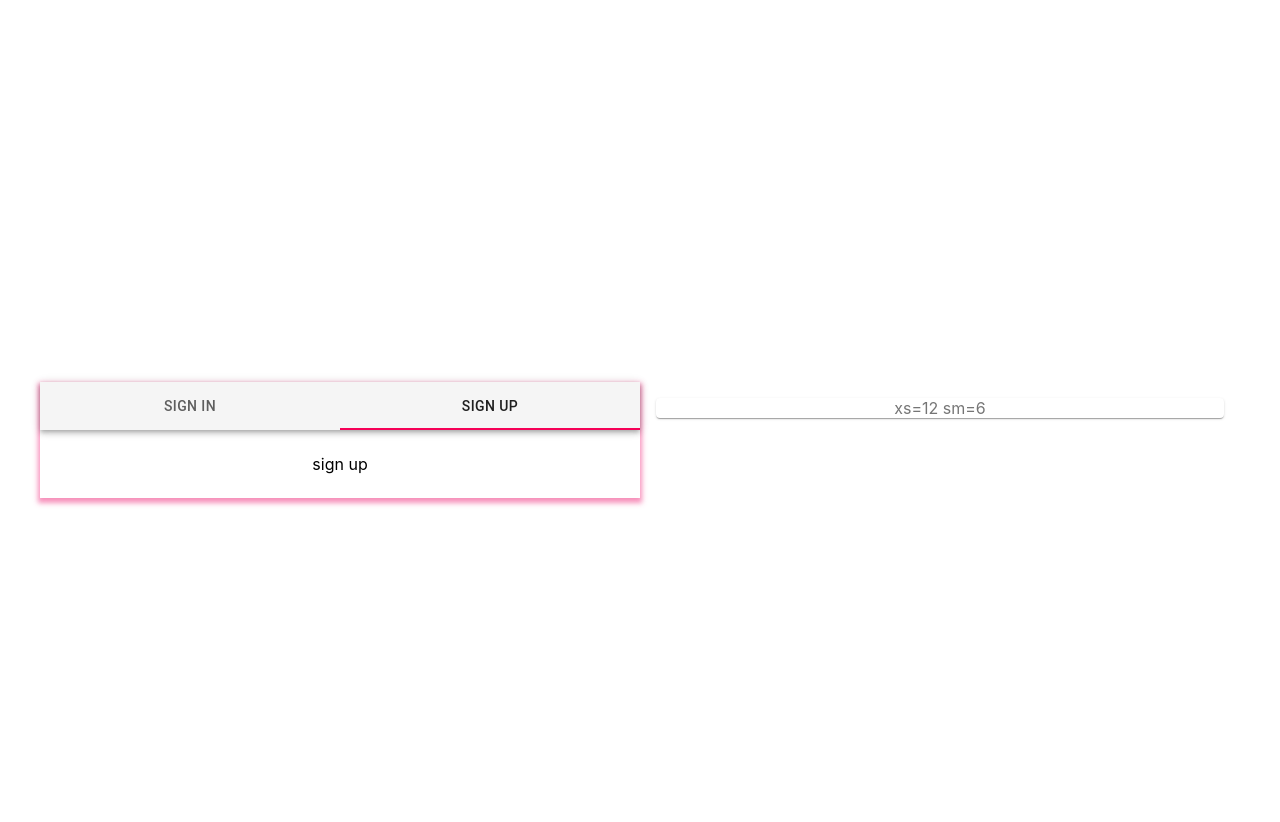
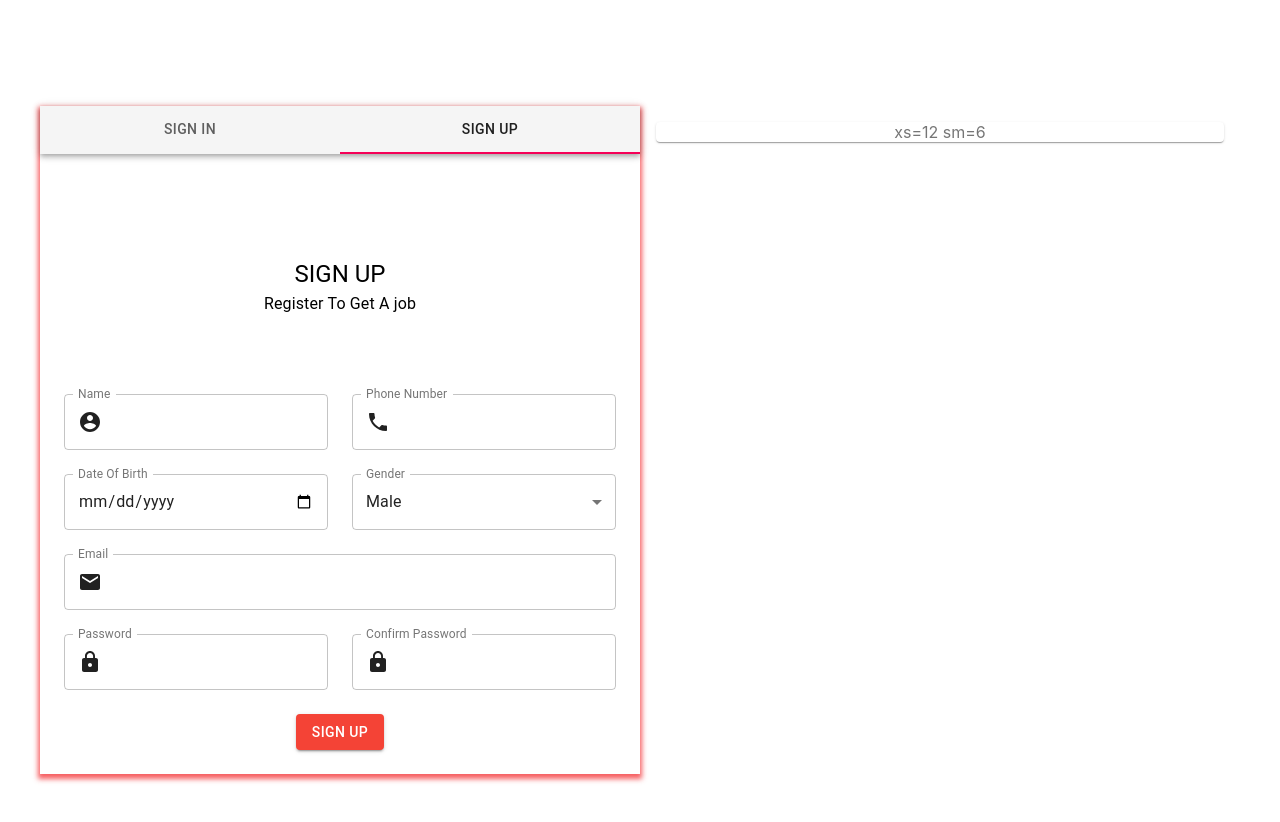
Before and after one commit to shahriar-nafee/techforing, a React (Create React App) app: page / in a window 1280 px wide. Both pictures are taken after a click on the tab "SIGN UP". Shown: the top 822 px of the page. Built offline with nearby package versions, Linux system fonts and the light colour scheme.

Commit message:
user reg

```diff
--- a/src/pages/Login.js
+++ b/src/pages/Login.js
@@ -48,7 +48,7 @@ const useStyles = makeStyles((theme) => ({
   },
   border: {
     backgroundColor: "light",
-    boxShadow: "0 3px 5px 2px rgba(244, 112, 166, 0.77)",
+    boxShadow: "0 3px 5px 2px rgba(243, 41, 44, 0.74)",
   },
   paper: {
     textAlign: "center",
--- a/src/pages/components/AppBar.js
+++ b/src/pages/components/AppBar.js
@@ -22,12 +22,12 @@ const useStyles = makeStyles((theme) => ({
   appBar: {
     zIndex: theme.zIndex.drawer + 1,
   },
-  title: {
-    display: "none",
-    [theme.breakpoints.up("sm")]: {
-      display: "block",
-    },
-  },
+  // title: {
+  //   display: "none",
+  //   [theme.breakpoints.up("sm")]: {
+  //     display: "block",
+  //   },
+  // },
 
   sectionDesktop: {
     display: "none",
@@ -135,8 +135,8 @@ export default function PrimarySearchAppBar() {
     <div className={classes.grow}>
       <AppBar position="fixed" className={classes.appBar}>
         <Toolbar>
-          <Typography className={classes.title} variant="h6" noWrap>
-            Material-UI
+          <Typography variant="h6" noWrap>
+            TechForing
           </Typography>
           <div className={classes.grow} />
           <div className={classes.sectionDesktop}>
--- a/src/pages/components/SignIn.js
+++ b/src/pages/components/SignIn.js
@@ -33,13 +33,17 @@ const useStyles = makeStyles((theme) => ({
       marginTop: theme.spacing(2),
     },
   },
+  button: {
+    backgroundColor: "#f44336",
+    color: "white",
+  },
 }));
 
 const SignIn = () => {
   const classes = useStyles();
   const dispatch = useDispatch();
   const navigate = useNavigate();
-  const { userInfo, logInError, loading } = useSelector((state) => state.auth);
+  const { token, logInError, loading } = useSelector((state) => state.auth);
 
   const [signinData, setSigninData] = useState({
     email: "",
@@ -66,25 +70,10 @@ const SignIn = () => {
   }, [logInError]);
 
   useEffect(() => {
-    if (userInfo) {
+    if (token) {
       navigate("/home");
     }
-  }, [userInfo, navigate]);
-
-  // async function handleLogin(e) {
-  //   e.preventDefault();
-  //   console.log(loginData);
-  //   let result = await fetch("https://tf-practical.herokuapp.com/api/login/", {
-  //     method: "POST",
-  //     headers: {
-  //       "Content-Type": "application/json",
-  //     },
-  //     body: JSON.stringify(loginData),
-  //   });
-  //   result = await result.json();
-  //   localStorage.setItem("user-info", JSON.stringify(result));
-  //   navigate("/home");
-  // }
+  }, [token, navigate]);
 
   return (
     <Grid>
@@ -106,6 +95,7 @@ const SignIn = () => {
       <form onSubmit={handleSigninSubmit}>
         <TextField
           className={classes.margin}
+          type="email"
           label="Email"
           id="email"
           name="email"
@@ -138,7 +128,7 @@ const SignIn = () => {
           }}
         />
         <Box textAlign="center">
-          <Button className={classes.typo} variant="contained" type="submit">
+          <Button className={classes.button} variant="contained" type="submit">
             SIGN IN
           </Button>
         </Box>
--- a/src/pages/components/SignUp.js
+++ b/src/pages/components/SignUp.js
@@ -1,7 +1,294 @@
-import React from "react";
+import React, { useEffect, useState } from "react";
+import { makeStyles } from "@material-ui/core/styles";
+import Grid from "@material-ui/core/Grid";
+import {
+  Box,
+  Button,
+  InputAdornment,
+  TextField,
+  Typography,
+} from "@material-ui/core";
+import AccountCircleIcon from "@material-ui/icons/AccountCircle";
+import PhoneIcon from "@material-ui/icons/Phone";
+import { Lock, Mail } from "@material-ui/icons";
+import { useDispatch, useSelector } from "react-redux";
+import { signupUser } from "../features/AuthSlice";
+import { Alert } from "@material-ui/lab";
+
+const genderList = [
+  {
+    value: "Male",
+    label: "Male",
+  },
+  {
+    value: "Female",
+    label: "Female",
+  },
+  {
+    value: "Other",
+    label: "Other",
+  },
+];
+
+const useStyles = makeStyles((theme) => ({
+  root: {
+    flexGrow: 1,
+  },
+  header: {
+    marginTop: theme.spacing(10),
+    marginBottom: theme.spacing(8),
+  },
+  typo: {
+    textAlign: "center",
+  },
+  warning: {
+    width: "100%",
+    "& > * + *": {
+      marginTop: theme.spacing(2),
+    },
+  },
+  form: {
+    marginTop: theme.spacing(2),
+  },
+  button: {
+    backgroundColor: "#f44336",
+    color: "white",
+    marginTop: theme.spacing(3),
+  },
+}));
 
 function SignUp() {
-  return <>sign up</>;
+  const classes = useStyles();
+  const [gender, setGender] = useState();
+  const dispatch = useDispatch();
+  const [signupData, setSignupData] = useState({
+    full_name: "",
+    phone_number: "",
+    birthDate: "",
+    gender: "Male",
+    email: "",
+    password: "",
+    confirmPassword: "",
+  });
+  const [warning, setWarning] = useState();
+  const [success, setSuccess] = useState();
+
+  const { signUpError, message } = useSelector((state) => state.auth);
+
+  const handleSignupInput = (e) => {
+    const newData = { ...signupData };
+    newData[e.target.name] = e.target.value;
+    setSignupData(newData);
+  };
+
+  const handleChange = (event) => {
+    setGender(event.target.value);
+  };
+
+  const handleSignupSubmit = async (e) => {
+    e.preventDefault();
+    setWarning("");
+    setSuccess("");
+    if (signupData.password !== signupData.confirmPassword) {
+      return setWarning("Passwords do not match");
+    }
+
+    try {
+      await dispatch(signupUser(signupData));
+    } catch {
+      alert();
+    }
+  };
+
+  useEffect(() => {
+    setWarning(signUpError);
+    setSuccess(message);
+    if (success) {
+      setSignupData({
+        full_name: "",
+        phone_number: "",
+        birthDate: "",
+        gender: "Male",
+        email: "",
+        password: "",
+        confirmPassword: "",
+      });
+    }
+  }, [signUpError, message]);
+
+  useEffect(() => {
+    setWarning("");
+    setSuccess("");
+  }, []);
+  return (
+    <div className={classes.root}>
+      <Box className={classes.header}>
+        <Typography className={classes.typo} variant="h5">
+          SIGN UP
+        </Typography>
+        <Typography className={classes.typo} variant="subtitle1">
+          Register To Get A job
+        </Typography>
+      </Box>
+      {warning && (
+        <div className={classes.warning}>
+          <Alert variant="filled" severity="error">
+            {warning}
+          </Alert>
+        </div>
+      )}
+      {success && (
+        <div className={classes.warning}>
+          <Alert variant="filled" severity="success">
+            {success}
+          </Alert>
+        </div>
+      )}
+      <form onSubmit={handleSignupSubmit}>
+        <Grid container spacing={3} className={classes.form}>
+          <Grid item xs={6}>
+            <TextField
+              label="Name"
+              id="full_name"
+              name="full_name"
+              value={signupData.full_name}
+              onChange={(e) => handleSignupInput(e)}
+              variant="outlined"
+              fullWidth
+              InputProps={{
+                startAdornment: (
+                  <InputAdornment position="start">
+                    <AccountCircleIcon />
+                  </InputAdornment>
+                ),
+              }}
+            />
+          </Grid>
+          <Grid item xs={6}>
+            <TextField
+              type="number"
+              label="Phone Number"
+              id="phone_number"
+              name="phone_number"
+              value={signupData.phone_number}
+              onChange={(e) => handleSignupInput(e)}
+              variant="outlined"
+              fullWidth
+              InputProps={{
+                startAdornment: (
+                  <InputAdornment position="start">
+                    <PhoneIcon />
+                  </InputAdornment>
+                ),
+              }}
+            />
+          </Grid>
+          <Grid item xs={6}>
+            <TextField
+              type="date"
+              label="Date Of Birth"
+              id="birthDate"
+              name="birthDate"
+              value={signupData.birthDate}
+              onChange={(e) => handleSignupInput(e)}
+              variant="outlined"
+              fullWidth
+              InputLabelProps={{
+                shrink: true,
+              }}
+            />
+          </Grid>
+          <Grid item xs={6}>
+            <TextField
+              id="gender"
+              name="gender"
+              select
+              label="Gender"
+              value={gender}
+              onChange={handleChange}
+              onClick={(e) => handleSignupInput(e)}
+              SelectProps={{
+                native: true,
+              }}
+              variant="outlined"
+              fullWidth
+            >
+              {genderList.map((option) => (
+                <option key={option.value} value={option.value}>
+                  {option.label}
+                </option>
+              ))}
+            </TextField>
+          </Grid>
+          <Grid item xs={12}>
+            <TextField
+              className={classes.margin}
+              type="email"
+              label="Email"
+              id="email"
+              name="email"
+              value={signupData.email}
+              onChange={(e) => handleSignupInput(e)}
+              variant="outlined"
+              fullWidth
+              InputProps={{
+                startAdornment: (
+                  <InputAdornment position="start">
+                    <Mail />
+                  </InputAdornment>
+                ),
+              }}
+            />
+          </Grid>
+          <Grid item xs={6}>
+            <TextField
+              className={classes.margin}
+              label="Password"
+              type="password"
+              id="password"
+              name="password"
+              value={signupData.password}
+              onChange={(e) => handleSignupInput(e)}
+              variant="outlined"
+              fullWidth
+              InputProps={{
+                startAdornment: (
+                  <InputAdornment position="start">
+                    <Lock />
+                  </InputAdornment>
+                ),
+              }}
+            />
+          </Grid>
+          <Grid item xs={6}>
+            <TextField
+              className={classes.margin}
+              label="Confirm Password"
+              type="password"
+              id="confirmPassword"
+              name="confirmPassword"
+              value={signupData.confirmPassword}
+              onChange={(e) => handleSignupInput(e)}
+              variant="outlined"
+              fullWidth
+              InputProps={{
+                startAdornment: (
+                  <InputAdornment position="start">
+                    <Lock />
+                  </InputAdornment>
+                ),
+              }}
+            />
+          </Grid>
+        </Grid>
+        <Box textAlign="center">
+          <Button className={classes.button} variant="contained" type="submit">
+            SIGN UP
+          </Button>
+        </Box>
+      </form>
+    </div>
+  );
 }
 
 export default SignUp;
--- a/src/pages/features/AuthSlice.js
+++ b/src/pages/features/AuthSlice.js
@@ -15,6 +15,14 @@ const initialState = {
 export const loginUser = createAsyncThunk("loginuser", async (data) => {
   const res = await axios.post(
     "https://tf-practical.herokuapp.com/api/login/",
+    data
+  );
+
+  return res;
+});
+export const signupUser = createAsyncThunk("signupUser", async (data) => {
+  const res = await axios.post(
+    "https://tf-practical.herokuapp.com/api/register/",
     data
   );
 
@@ -44,13 +52,34 @@ const AuthSlice = createSlice({
       }
       localStorage.setItem("token", JSON.stringify(state.token));
     },
+    [signupUser.fulfilled]: (state, action) => {
+      const { data } = action.payload;
+      state.loading = false;
+      state.signUpError = "";
+      state.message =
+        "Registration successful. Now sign in to enter the job portal";
+      if (data) {
+        state.userInfo = data;
+      }
+    },
     [loginUser.pending]: (state) => {
       state.loading = true;
       state.logInError = "";
     },
+    [signupUser.pending]: (state) => {
+      state.loading = true;
+      state.signUpError = "";
+      state.message = "";
+    },
     [loginUser.rejected]: (state) => {
       state.loading = false;
       state.logInError = "Invalid User name or Password";
+      state.message = "";
+    },
+    [signupUser.rejected]: (state) => {
+      state.loading = false;
+      state.signUpError =
+        "Failed to create an account (password must contain at least 8 characters and a combination of letter,number or symbols)";
       state.message = "";
     },
   },
```
